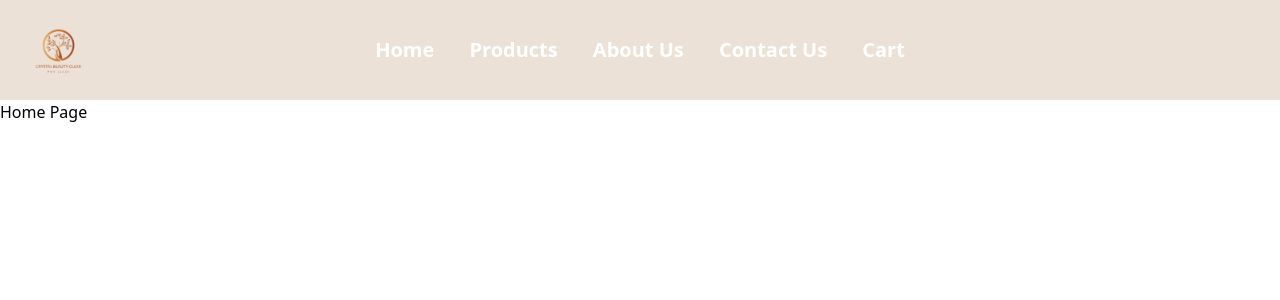
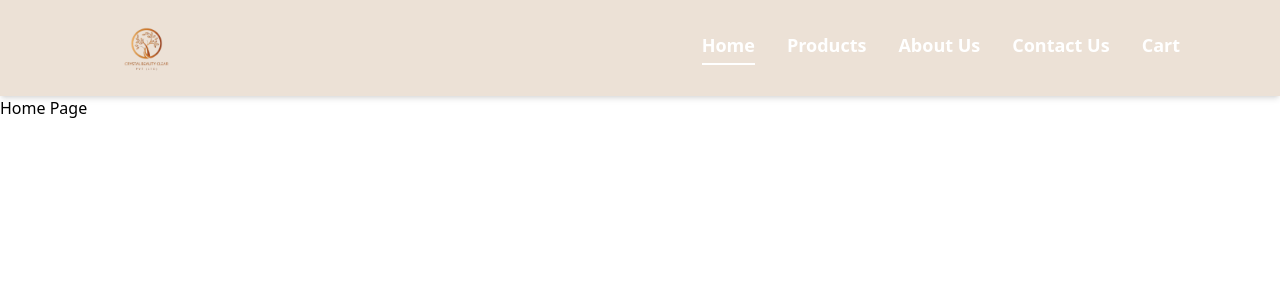
Before and after one commit to KaviduIsura/cbc-frontend, a React (Vite) app: page / in a window 1280 px wide. Shown: the top 300 px of the page. Built offline with nearby package versions, Linux system fonts and the light colour scheme.

Commit message:
Finish Header component ✨✅

```diff
--- a/src/components/header.jsx
+++ b/src/components/header.jsx
@@ -1,45 +1,71 @@
-import { Link } from "react-router-dom";
+import { Link, useLocation } from "react-router-dom";
+import { useState } from "react";
+import { Menu, X } from "lucide-react";
 
 export default function Header() {
+  const location = useLocation();
+  const [isOpen, setIsOpen] = useState(false);
+
+  const navLinks = [
+    { name: "Home", path: "/" },
+    { name: "Products", path: "/products" },
+    { name: "About Us", path: "/about" },
+    { name: "Contact Us", path: "/contact" },
+    { name: "Cart", path: "/cart" },
+  ];
+
+  const toggleMenu = () => setIsOpen(!isOpen);
+
   return (
-    <header className="bg-accent w-full h-[100px] relative flex justify-center items-center">
+    <header className="bg-accent opacity-100 w-full h-24 flex justify-between items-center px-[100px] shadow-md sticky top-0 z-50">
+      <Link to="/">
         <img
           src="/logo.png"
-        className="cursor-pointer h-full rounded-full absolute left-[10px]"
-        alt=""
+          alt="Logo"
+          className="h-24 w-24 object-cover rounded-full"
         />
-      <div className="h-full flex items-center w-[600px] justify-evenly">
+      </Link>
+
+      <nav className="hidden md:flex space-x-8">
+        {navLinks.map((link) => (
           <Link
-          to={"/"}
-          className="text-white font-bold text-xl hover:border-b border-b-white "
+            key={link.name}
+            to={link.path}
+            className={`text-white font-semibold text-lg transition duration-300 hover:text-gray-300 pb-1 border-b-2 ${
+              location.pathname === link.path
+                ? "border-white"
+                : "border-transparent"
+            }`}
           >
-          Home
+            {link.name}
           </Link>
+        ))}
+      </nav>
+
+      {/* Mobile Menu Icon */}
+      <button className="md:hidden text-white" onClick={toggleMenu}>
+        {isOpen ? <X size={28} /> : <Menu size={28} />}
+      </button>
+
+      {/* Mobile Menu */}
+      {isOpen && (
+        <div className="absolute top-24 left-0 w-full bg-accent shadow-md md:hidden">
+          <div className="flex flex-col items-center space-y-4 py-4">
+            {navLinks.map((link) => (
               <Link
-          to={"/products"}
-          className="text-white font-bold text-xl hover:border-b border-b-white "
+                key={link.name}
+                to={link.path}
+                className={`text-white font-semibold text-lg hover:text-gray-300 transition ${
+                  location.pathname === link.path ? "underline" : ""
+                }`}
+                onClick={() => setIsOpen(false)}
               >
-          Products
+                {link.name}
               </Link>
-        <Link
-          to={"/"}
-          className="text-white font-bold text-xl hover:border-b border-b-white "
-        >
-          About Us
-        </Link>
-        <Link
-          to={"/"}
-          className="text-white font-bold text-xl hover:border-b border-b-white "
-        >
-          Contact Us
-        </Link>
-        <Link
-          to={"/cart"}
-          className="text-white font-bold text-xl hover:border-b border-b-white "
-        >
-          Cart
-        </Link>
+            ))}
           </div>
+        </div>
+      )}
     </header>
   );
 }
```
Lines whose indentation alone changed are shown as unchanged.
